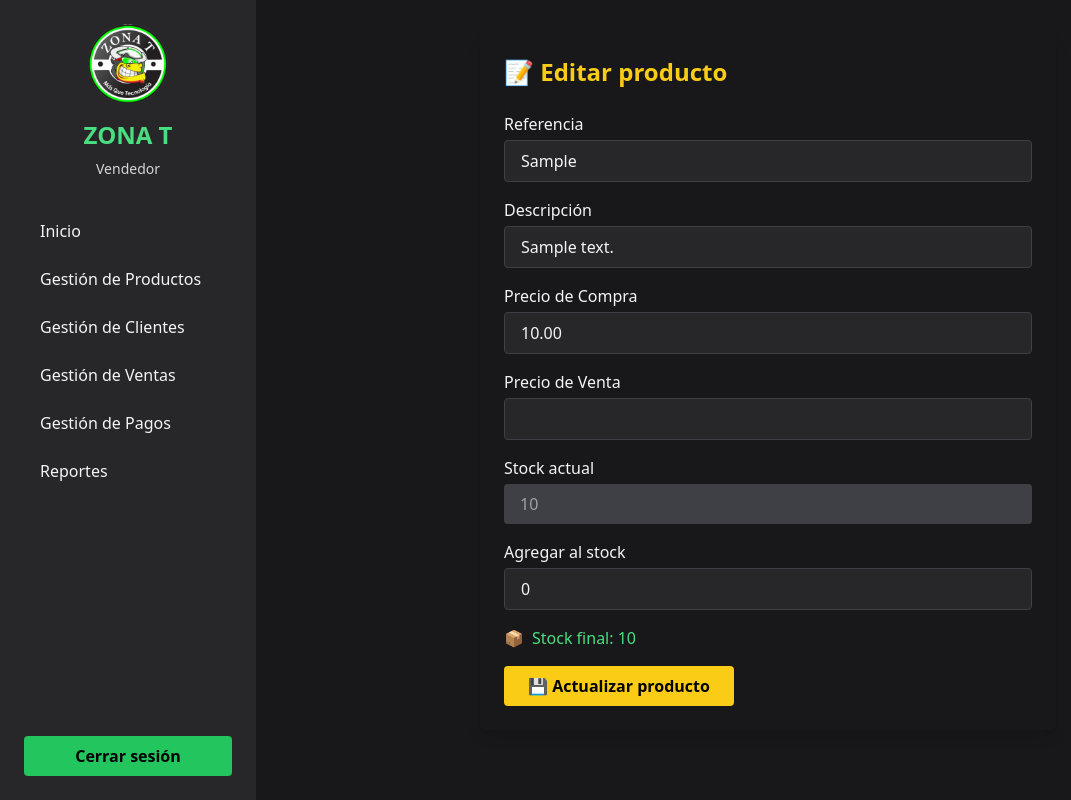
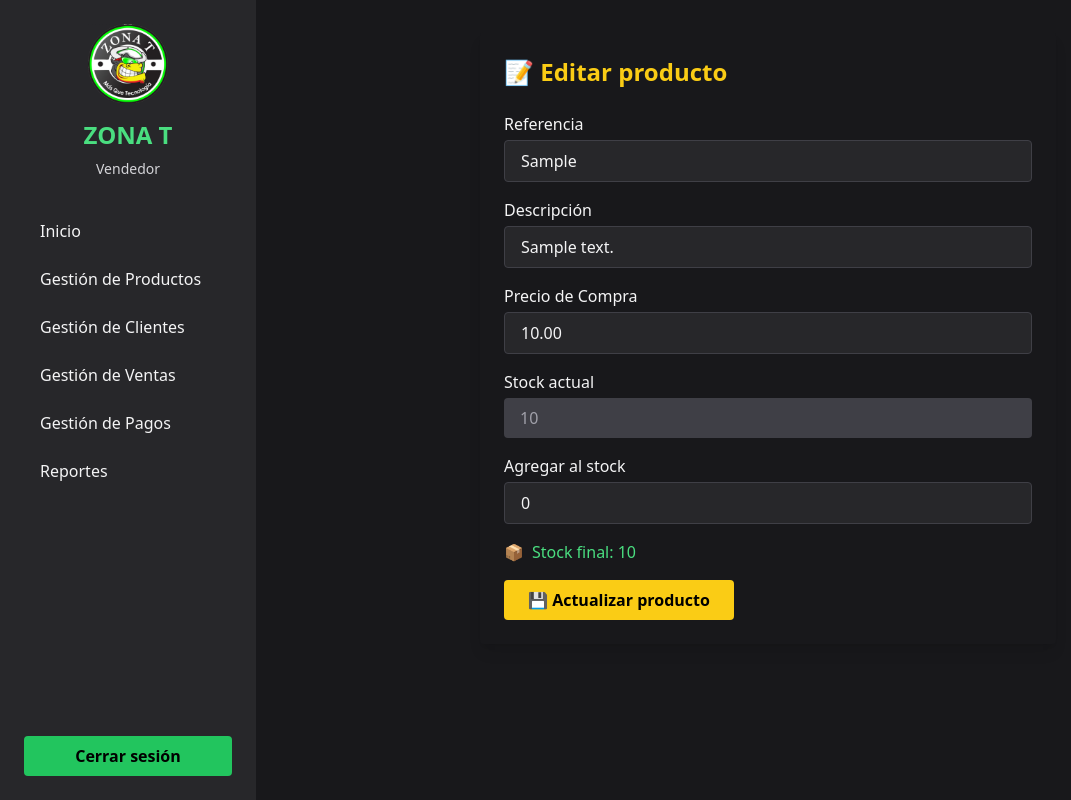
Before and after one commit to JaimeProyecto/ZONA_T_DJANGO, a Django app: page /producto/1/editar/ in a window 1280 px wide. Shown: the whole page, without its empty margins (0-1071 px from the left). Run offline with Django 5.2, Linux system fonts and the light colour scheme; tables that the repository leaves empty hold one stand-in row (values such as "Sample post"); some libraries are stand-ins or nearby versions.

Commit message:
correccion

```diff
--- a/core/templates/core/admin/products/edit.html
+++ b/core/templates/core/admin/products/edit.html
@@ -30,10 +30,6 @@
     </div>
 
     <!-- Precio de Venta -->
-    <div>
-      <label class="block mb-1">Precio de Venta</label>
-      <input type="number" name="sale_price" value="{{ producto.sale_price }}" step="0.01" class="w-full px-4 py-2 bg-zinc-800 border border-zinc-700 rounded">
-    </div>
 
     <!-- Stock actual -->
     <div>
--- a/core/views.py
+++ b/core/views.py
@@ -110,7 +110,6 @@ def product_edit(request, producto_id):
         reference = request.POST.get("reference", "").strip()
         description = request.POST.get("description", "").strip()
         purchase_price = request.POST.get("purchase_price")
-        sale_price = request.POST.get("sale_price")
         stock_add = request.POST.get("stock_add")
 
         if not reference or not description:
@@ -120,7 +119,6 @@ def product_edit(request, producto_id):
                 producto.reference = reference
                 producto.description = description
                 producto.purchase_price = float(purchase_price)
-                producto.sale_price = float(sale_price)
                 producto.stock += int(stock_add)
                 producto.save()
 
@@ -286,7 +284,6 @@ def buscar_productos(request):
                 "id": p.id,
                 "reference": p.reference,
                 "description": p.description,
-                "sale_price": float(p.sale_price),
                 "stock": p.stock,  # Agregado aquí
             }
             for p in productos
```
Also changed, not shown: core/migrations/0001_initial.py.
